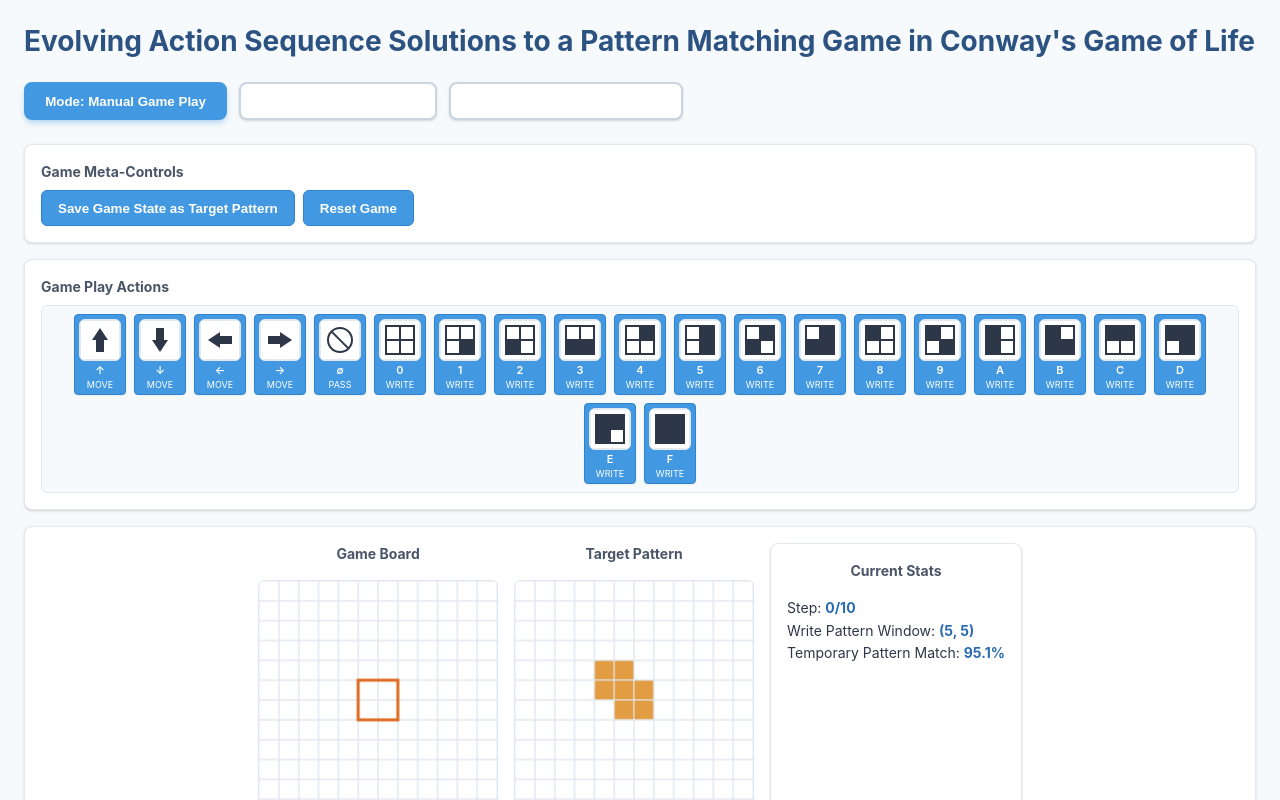
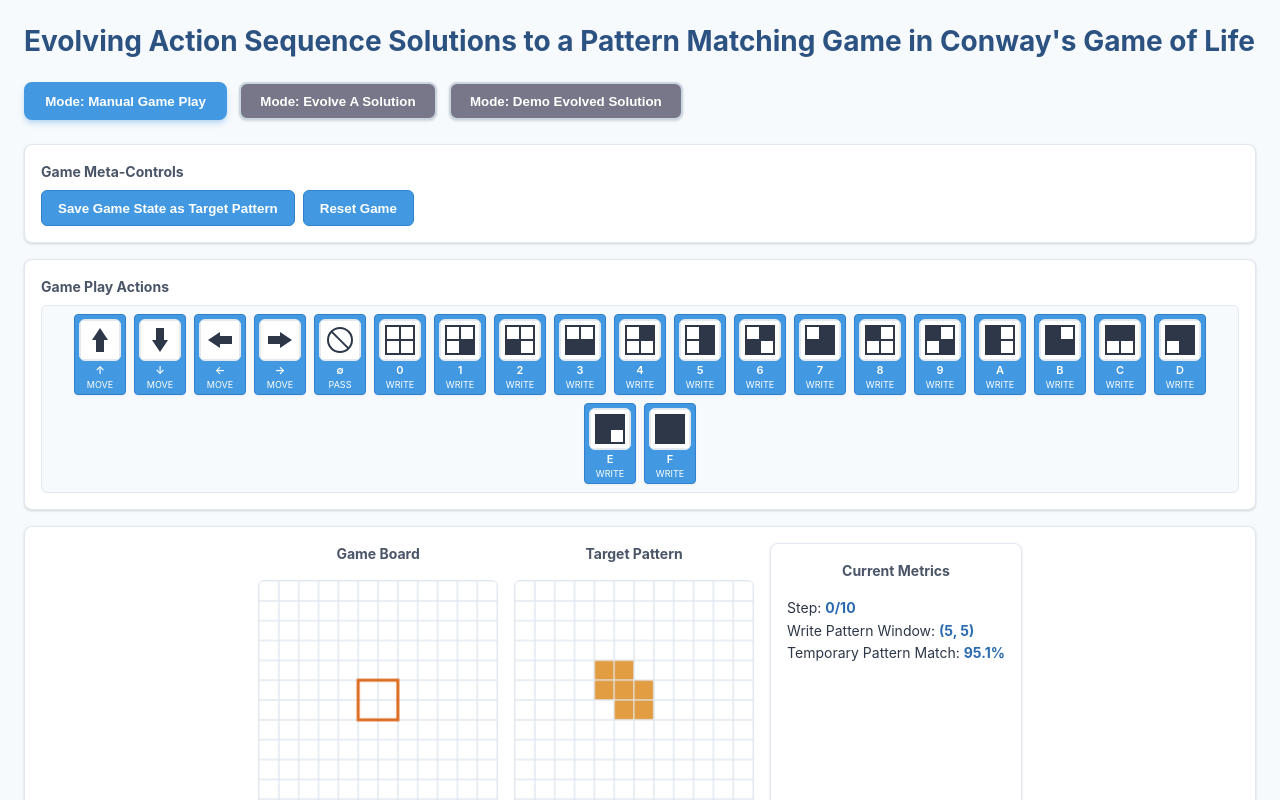
Before and after one commit to Digital-Physics/evolutionary-ca-webgpu, a website with bundled scripts: page index.html in a window 1280 px wide. Both pictures are taken after a click on the button "Mode: Manual Game Play". Shown: the top 800 px of the page. Built offline with nearby package versions, Linux system fonts and the light colour scheme.

Commit message:
updated buttons etc

```diff
--- a/index.html
+++ b/index.html
@@ -40,7 +40,7 @@
     .mode-btn {
       padding: 0.6rem 1.2rem;
       border: 2px solid #cbd5e0;
-      background: #fff;
+      background: #777789;
       cursor: pointer;
       border-radius: 0.5rem;
       font-weight: 600;
@@ -284,7 +284,7 @@
   </div>
 
   <main class="main-content">
-    <!-- ===== EVOLVE MODE ===== -->
+    <!--  EVOLVE MODE  -->
     <div class="mode-content" id="evolve-mode" style="display: block;">
       <div class="container">
         <div class="left-panel">
@@ -342,7 +342,7 @@
           </div>
 
           <div class="card" style="flex-grow: 1;">
-            <div class="pattern-label">Evolution Stats</div>
+            <div class="pattern-label">Evolution Metrics</div>
             <div class="stats-box" id="statsDiv">
               Click the target pattern to draw, then press Start.
             </div>
@@ -352,7 +352,7 @@
       </div>
     </div>
 
-    <!-- ===== MANUAL MODE ===== -->
+    <!--  MANUAL MODE  -->
     <div class="mode-content" id="manual-mode">
         <div class="container">
             <div class="left-panel">
@@ -379,7 +379,7 @@
                         <canvas id="manualTargetCanvas" class="pattern-canvas" width="240" height="240"></canvas>
                     </div>
                     <div class="card">
-                        <div class="pattern-label">Current Stats</div>
+                        <div class="pattern-label">Current Metrics</div>
                         <div class="stats-box" id="manualStats">
                         </div>
                     </div>
@@ -403,7 +403,7 @@
         </div>
     </div>
 
-    <!-- ===== DEMO MODE ===== -->
+    <!--  DEMO MODE  -->
     <div class="mode-content" id="demo-mode">
         <div class="container">
             <div class="left-panel">
@@ -427,7 +427,7 @@
                         <canvas id="demoBestCanvas" class="pattern-canvas" width="240" height="240"></canvas>
                     </div>
                     <div class="card">
-                        <div class="demo-pattern-label">Demo Stats</div>
+                        <div class="demo-pattern-label">Results: Best Action Sequence Evolved</div>
                         <div class="stats-box" id="demoPlaybackLabel">
                         </div>
                     </div>
--- a/src/app.ts
+++ b/src/app.ts
@@ -235,7 +235,7 @@
     }
   }
 
-  // FIX: Store raw match count, convert to percentage on CPU
+  // Store raw match count, convert to percentage on CPU
   fitness[idx] = matches;
 
   for (var i3: u32 = 0; i3 < grid_cell_count; i3 = i3 + 1) {
@@ -550,7 +550,6 @@
 }
 
 function formatSequence(seq: Uint32Array, maxLen: number = 12): string {
-  // FIX: Corrected labels to match keyboard input (0-F)
   const labels = ['↑','↓','←','→','∅', ...Array.from({length:16}, (_,i)=>(i).toString(16).toUpperCase())];
   if (seq.length <= maxLen) {
     return Array.from(seq).map(a => labels[a]).join(' ');
@@ -807,7 +806,7 @@
     const ctx = canvas.getContext('2d');
     if (!ctx || datasets.length === 0 || datasets[0].data.length === 0) return;
 
-    // FIX: Resizing canvas drawing buffer to match display size to prevent stretching
+    // Resizing canvas drawing buffer to match display size to prevent stretching
     const rect = canvas.getBoundingClientRect();
     if (canvas.width !== rect.width || canvas.height !== rect.height) {
         canvas.width = rect.width;
@@ -877,9 +876,7 @@
     ], 'Diversity Ratio', 'Generation', 1);
 }
 
-// DEMO MODE
-
-// This function is now used by Demo Mode and Manual Mode (Task 1)
+// DEMO MODE  (should we add this to stats in Evolve mode too?)
 function createActionImage(actionIndex: number, size: number = 40): HTMLCanvasElement {
   const canvas = document.createElement('canvas');
   canvas.width = size;
@@ -1014,7 +1011,7 @@
     renderGrid(ui.demoBestCanvas, demoPlaybackState, '#4299e1', true, demoAgentX, demoAgentY);
 
     const matchPercent = calculateMatchPercentage(demoPlaybackState, sharedTargetPattern);
-    let statsHTML = `Playback (Step: <strong>${demoPlaybackStep}/${bestSequence.length}</strong>)<br>
+    let statsHTML = `Playback Step: <strong>${demoPlaybackStep}/${bestSequence.length}</strong><br>
                      Temporary Pattern Match: <strong>${matchPercent.toFixed(1)}%</strong>`;
 
     if (demoPlaybackStep >= bestSequence.length) {
@@ -1134,10 +1131,9 @@
   resetDemo(ui);
 }
 
-// APP INITIALIZATION
+
 function initApp() {
-  // TASK 3: Initialize Target Pattern
-  if (sharedTargetPattern) { // It's initialized now, just fill it
+  if (sharedTargetPattern) {
       const patternIndices = [
           (4*GRID_SIZE + 4), (4*GRID_SIZE + 5), // Top 2x2
           (5*GRID_SIZE + 4), (5*GRID_SIZE + 5),
@@ -1151,7 +1147,6 @@
           sharedTargetPattern[idx] = 1;
       }
   }
-  // End Task 3
 
   const ui = getUIElements();
 
```
Also changed, not shown: dist/app.js.
